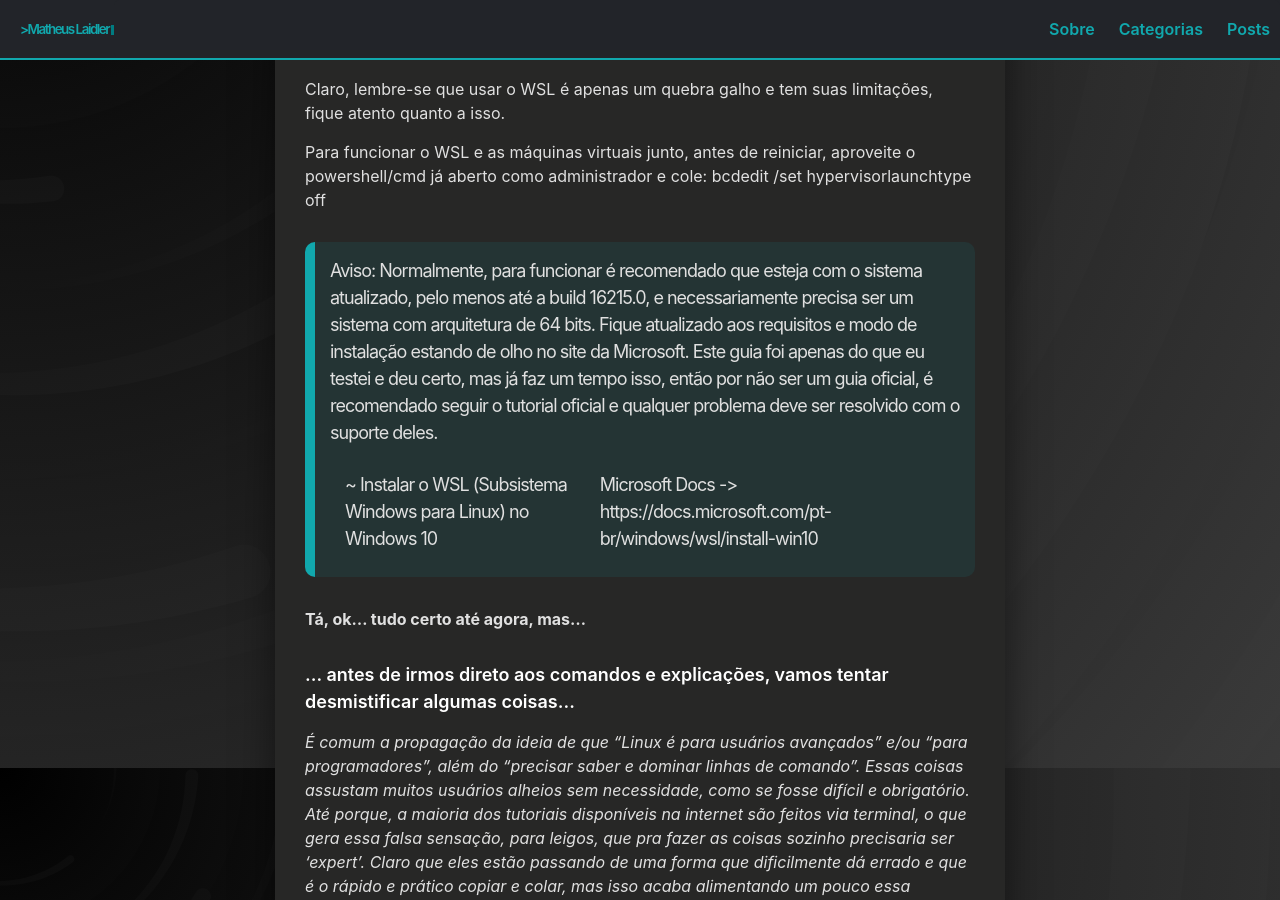
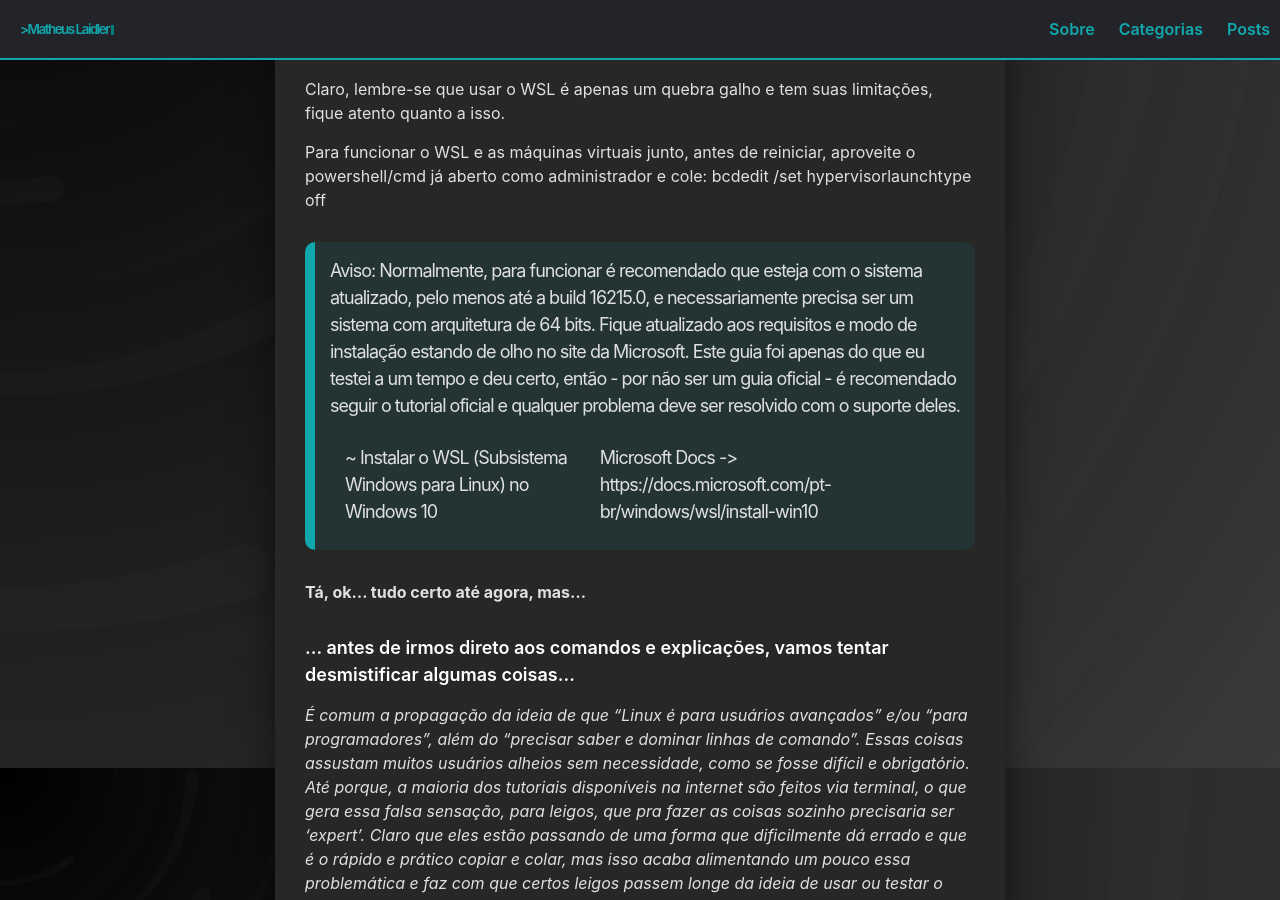
Before and after one commit to matheuslaidler/Tech-Jekyll-Old, a Jekyll site: the page built from _posts/2020-02-25-terminal.md, in a window 1280 px wide and 900 px high, scrolled down 3072 px. Built offline with Jekyll 4.4.1, drawn with Linux system fonts in a browser that asks for light colours.

Commit message:
Update 2020-02-25-terminal.md

```diff
--- a/_posts/2020-02-25-terminal.md
+++ b/_posts/2020-02-25-terminal.md
@@ -94,7 +94,7 @@ Claro, lembre-se que usar o WSL é apenas um quebra galho e tem suas limitaçõe
  	Para funcionar o WSL e as máquinas virtuais junto, antes de reiniciar, aproveite o powershell/cmd já aberto como administrador e cole: bcdedit /set hypervisorlaunchtype off
 
 > Aviso: Normalmente, para funcionar é recomendado que esteja com o sistema atualizado, pelo menos até a build 16215.0, e necessariamente precisa ser um sistema com arquitetura de 64 bits.
-> Fique atualizado aos requisitos e modo de instalação estando de olho no site da Microsoft. Este guia foi apenas do que eu testei e deu certo, mas já faz um tempo isso, então por não ser um guia oficial, é recomendado seguir o tutorial oficial e qualquer problema deve ser resolvido com o suporte deles.
+> Fique atualizado aos requisitos e modo de instalação estando de olho no site da Microsoft. Este guia foi apenas do que eu testei a um tempo e deu certo, então - por não ser um guia oficial - é recomendado seguir o tutorial oficial e qualquer problema deve ser resolvido com o suporte deles.
 >
 > ~ Instalar o WSL (Subsistema Windows para Linux) no Windows 10 | Microsoft Docs -> https://docs.microsoft.com/pt-br/windows/wsl/install-win10
 
```
